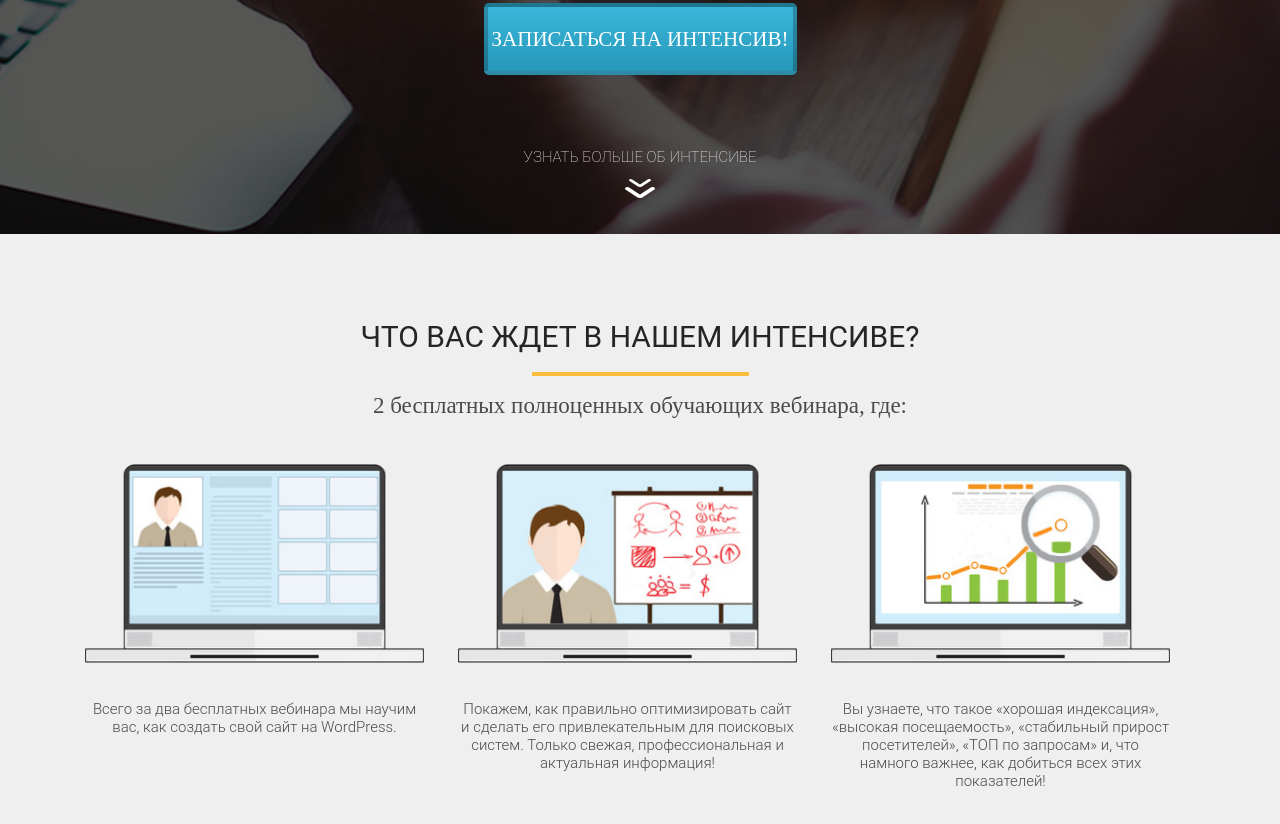
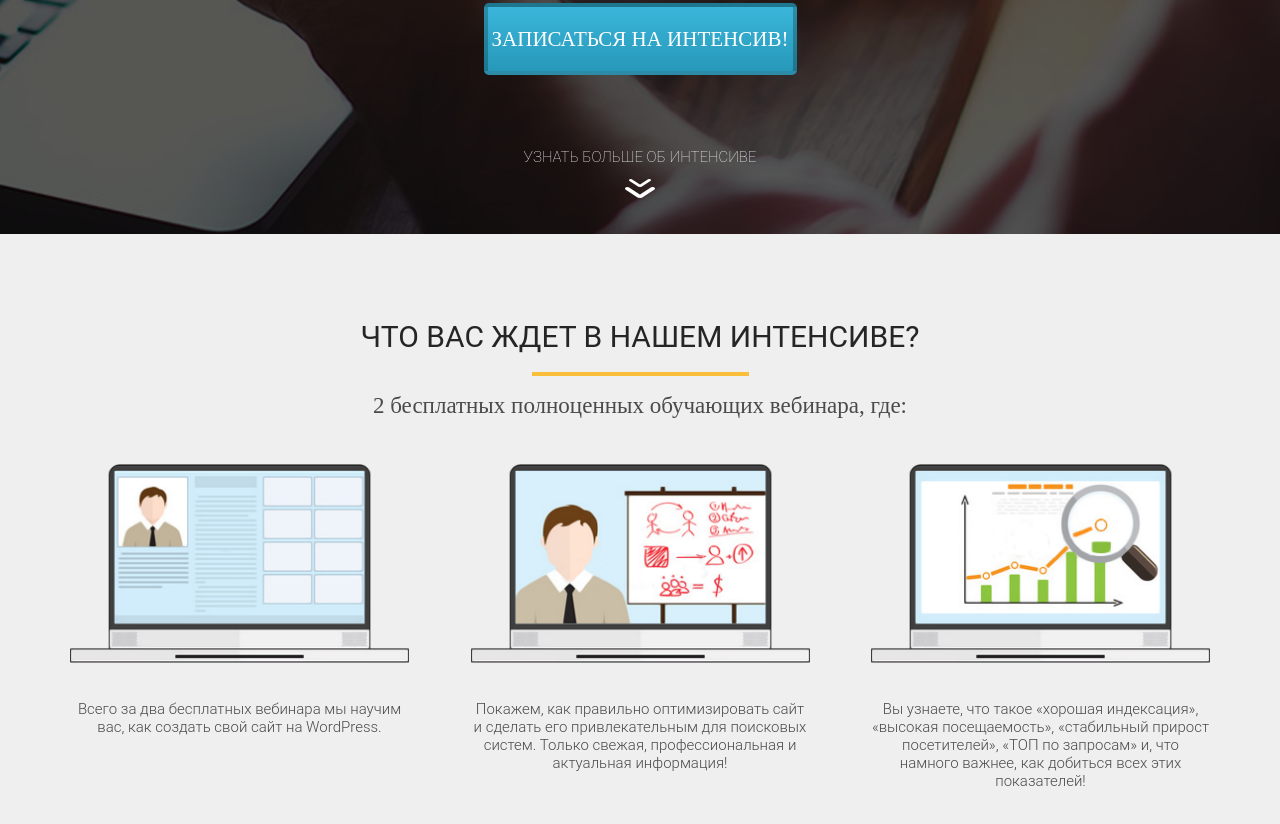
Before and after one commit to ArtyomUschenko/site20222, a plain HTML site: page src/index.html in a window 1280 px wide. Shown: the part 566-1390 px from the top of the page. Drawn offline with Linux system fonts and the light colour scheme.

Commit message:
Lesson 18 Flexbox

```diff
--- a/src/css/style.css
+++ b/src/css/style.css
@@ -156,13 +156,16 @@ h2.title {
 
 .waiting .waiting_wrapper {
 	margin-top: 45px;
+	display: flex;
+	justify-content: space-between;
+
 }
 .waiting .waiting_wrapper .waiting_item {
-	display: inline-block;
-	vertical-align: top;
+	/*display: inline-block;*/
+	/*vertical-align: top;*/
 	width: 339px;
 	text-align: center;
-	margin: 0 15px;
+	/*margin: 0 15px;*/
 }
 
 .waiting .waiting_wrapper .waiting_item .waiting_img {
@@ -177,3 +180,22 @@ h2.title {
 	color: #4a4a4a;
 
 }
+
+/*.my-flex-container {*/
+/*	display: flex;*/
+/*	justify-content: space-around;*/
+/*	align-items: center;*/
+/*	!*flex-direction: column;*!*/
+/*	flex-wrap: wrap;*/
+/*	height: 450px;*/
+/*}*/
+
+/*.my-flex-block {*/
+/*	text-align: center;*/
+/*	margin: 0  50px;*/
+/*	color: white;*/
+/*	background-color: red;*/
+/*	height: 150px;*/
+/*	width: 150px;*/
+/*	border: 2px  solid black;*/
+/*}*/
```
Also changed, not shown: src/index.html (+7 -1 lines).
